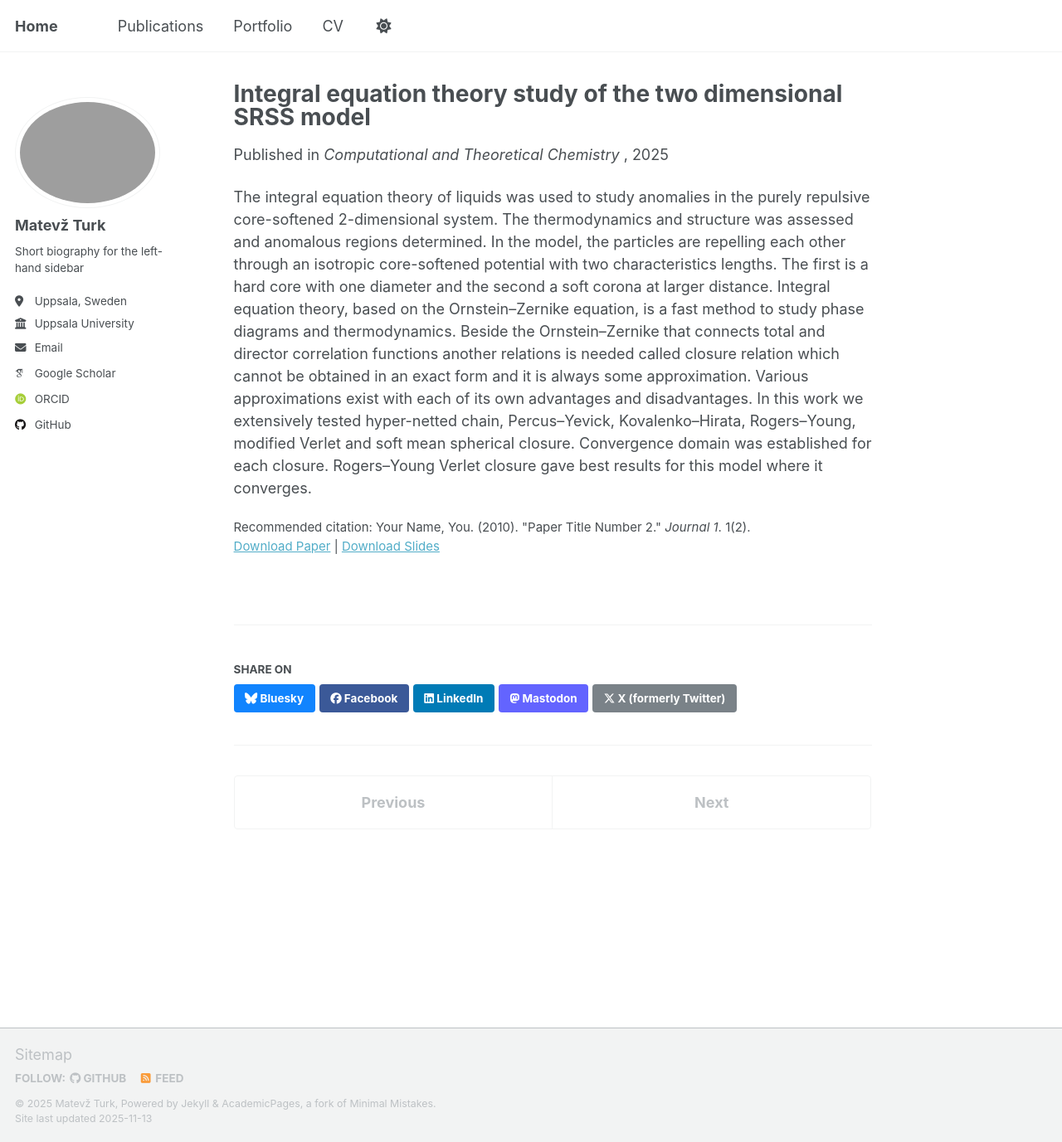
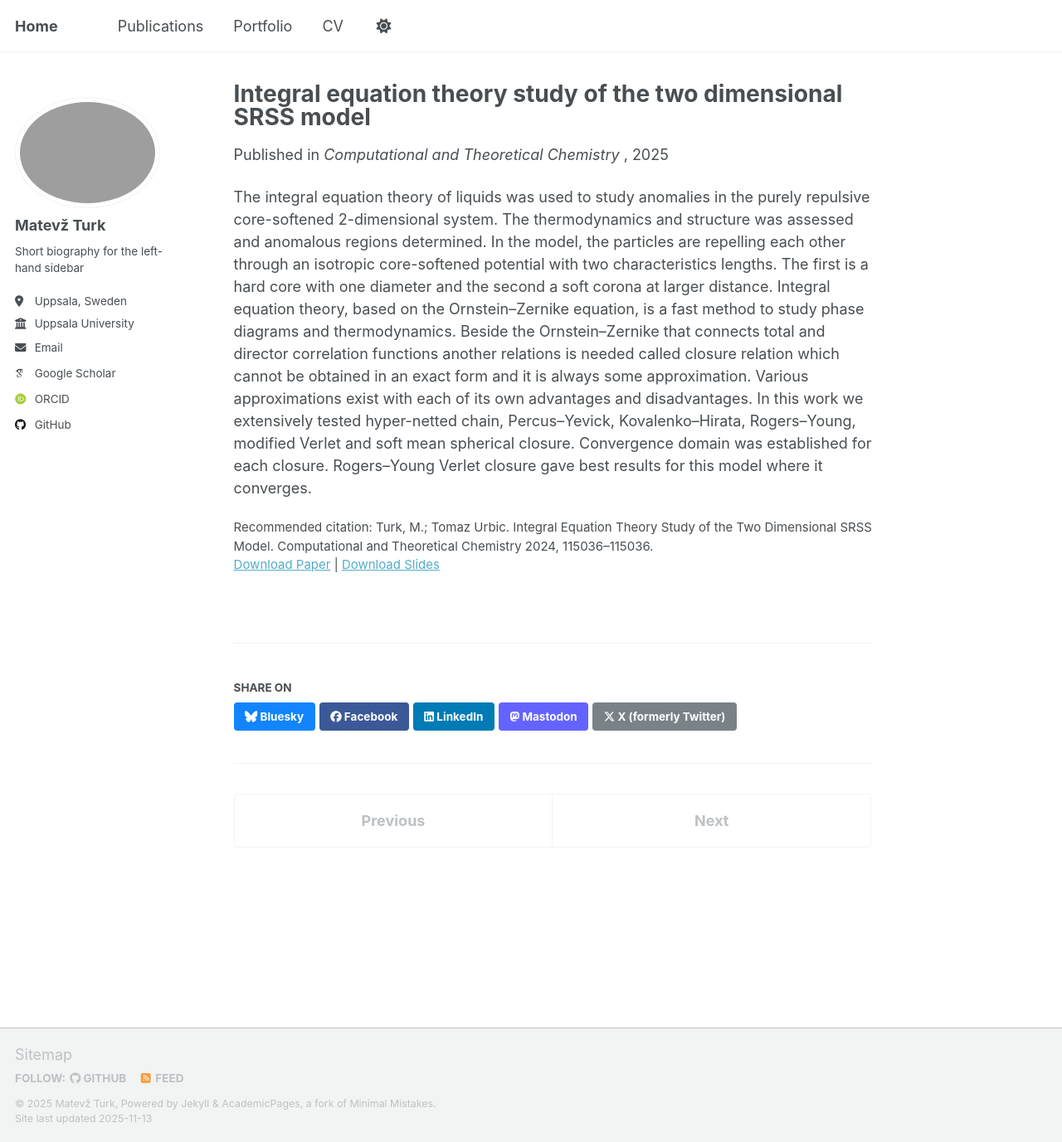
Before and after one commit to MatevzTurk/MatevzTurk.github.io, a Jekyll site: the page built from _publications/2010-10-01-paper-title-number-2.md, in a window 1280 px wide and 1377 px high. Shown: the whole window at 83% size. Built offline with Jekyll 4.4.1, drawn with Linux system fonts in a browser that asks for light colours; some web fonts are replaced; a script that is not in the unit is left out.

Commit message:
Update 2010-10-01-paper-title-number-2.md

```diff
--- a/_publications/2010-10-01-paper-title-number-2.md
+++ b/_publications/2010-10-01-paper-title-number-2.md
@@ -8,6 +8,6 @@ date: 2025-02-01
 venue: 'Computational and Theoretical Chemistry '
 slidesurl: ''
 paperurl: 'https://www.sciencedirect.com/science/article/pii/S2210271X24005759'
-citation: 'Your Name, You. (2010). &quot;Paper Title Number 2.&quot; <i>Journal 1</i>. 1(2).'
+citation: 'Turk, M.; Tomaz Urbic. Integral Equation Theory Study of the Two Dimensional SRSS Model. Computational and Theoretical Chemistry 2024, 115036–115036.'
 ---
 The integral equation theory of liquids was used to study anomalies in the purely repulsive core-softened 2-dimensional system. The thermodynamics and structure was assessed and anomalous regions determined. In the model, the particles are repelling each other through an isotropic core-softened potential with two characteristics lengths. The first is a hard core with one diameter and the second a soft corona at larger distance. Integral equation theory, based on the Ornstein–Zernike equation, is a fast method to study phase diagrams and thermodynamics. Beside the Ornstein–Zernike that connects total and director correlation functions another relations is needed called closure relation which cannot be obtained in an exact form and it is always some approximation. Various approximations exist with each of its own advantages and disadvantages. In this work we extensively tested hyper-netted chain, Percus–Yevick, Kovalenko–Hirata, Rogers–Young, modified Verlet and soft mean spherical closure. Convergence domain was established for each closure. Rogers–Young Verlet closure gave best results for this model where it converges.
```
